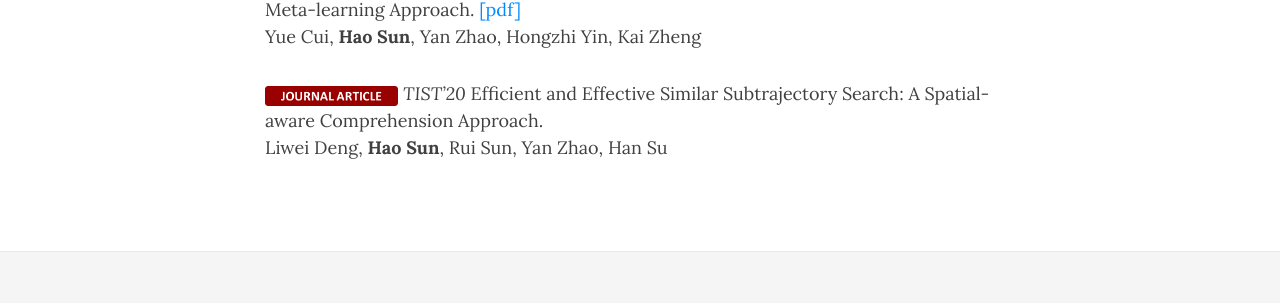
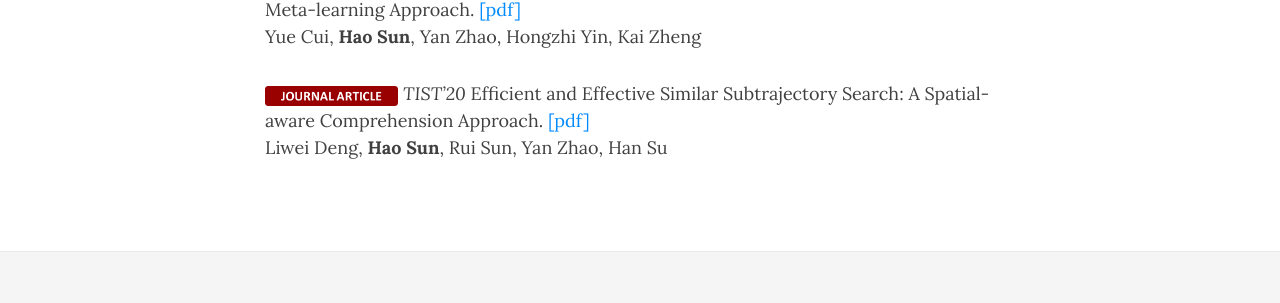
Before and after one commit to sunhaopku/sunhaopku.github.io, a Jekyll site: the page built from publications.md, in a window 1280 px wide and 1220 px high. Shown: the part 735-1038 px from the top of the window. Built offline with Jekyll 4.4.1, drawn with Linux system fonts in a browser that asks for light colours; nearby versions of some CDN libraries.

Commit message:
Update publications.md

```diff
--- a/publications.md
+++ b/publications.md
@@ -26,5 +26,5 @@ This is a collection of some research projects I've worked on.
 Yue Cui, **Hao Sun**, Yan Zhao, Hongzhi Yin, Kai Zheng
 
 <img src="../img/journal-article.png" height="20px">
-*TIST'20* Efficient and Effective Similar Subtrajectory Search: A Spatial-aware Comprehension Approach.\\
+*TIST'20* Efficient and Effective Similar Subtrajectory Search: A Spatial-aware Comprehension Approach. [[pdf]](resources/tist_2021_deng.pdf)\\
 Liwei Deng, **Hao Sun**, Rui Sun, Yan Zhao, Han Su
```
